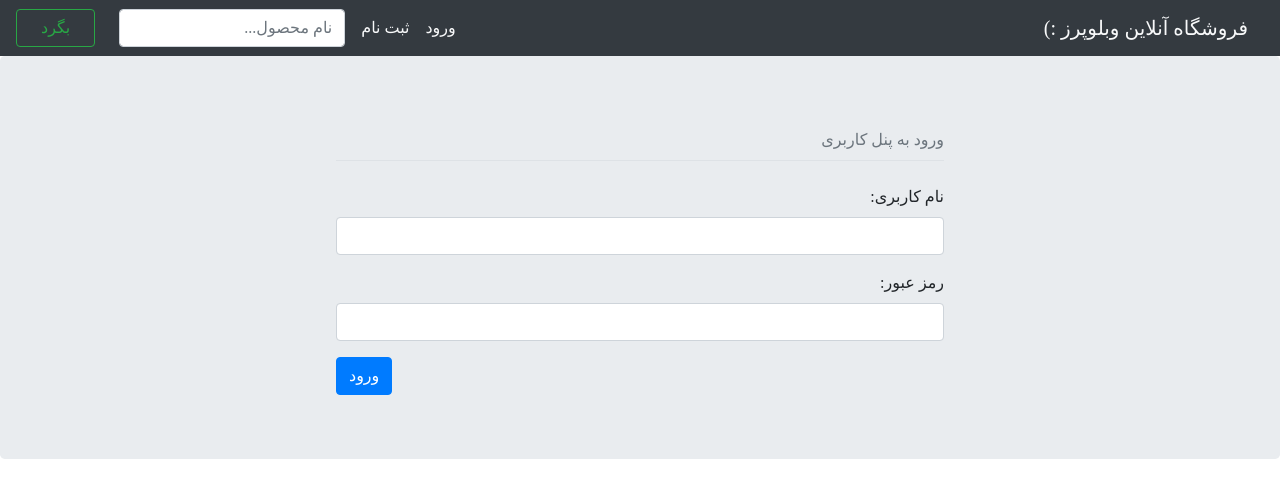
After one commit to navidmadannezhad/webelopers-HeevTeam, a Django app: page /login/ in a window 1280 px wide. The commit adds this page. Shown: the top 498 px of the page. Run offline with Django 3.2, Linux system fonts and the light colour scheme; some libraries are stand-ins or nearby versions.

Commit message:
feature 3 Done!

```diff
--- a/Webelopers/urls.py
+++ b/Webelopers/urls.py
@@ -3,5 +3,6 @@ from django.urls import path, include
 
 urlpatterns = [
     path('admin/', admin.site.urls),
-    path('', include('ecommerce.urls'))
+    path('', include('ecommerce.urls')),
+    path('', include('django.contrib.auth.urls')),
 ]
--- a/ecommerce/static/main.css
+++ b/ecommerce/static/main.css
@@ -13,13 +13,20 @@ html , body{
     color: white !important;
 }
 
-/* Register Page --- */
-form#register_form , div.register-intro{
+/* Register Page and Login Page --- */
+div.errors{
+    background-color: rgb(255, 80, 80);
+    color: white;
+    padding: 15px;
+    border-radius: 15px;
+    width: 50%;
+}
+form#register_form , form#login_form , div.register-intro{
     width: 50%;
 }
 
 @media only screen and (max-width:600px){
-    form#register_form , div.register-intro{
+    form#register_form, form#login_form , div.register-intro, div.errors{
         width: 90%;
     }
 }
--- a/ecommerce/templates/base.html
+++ b/ecommerce/templates/base.html
@@ -20,9 +20,15 @@
 
         <div class="collapse navbar-collapse" id="navbarSupportedContent">
           <ul class="navbar-nav mr-auto">
+            {% if request.user.is_authenticated %}
             <li class="nav-item active">
-              <a class="nav-link text-light" href="#" id="login">ورود<span class="sr-only">(current)</span></a>
-            </li>
+                <a class="nav-link text-light" href="#" id="logout">خروج<span class="sr-only">(current)</span></a>
+              </li>
+            {% else %}
+            <li class="nav-item active">
+                <a class="nav-link text-light" href="{% url 'loginPage' %}" id="login">ورود<span class="sr-only">(current)</span></a>
+              </li>
+            {% endif %}
             <li class="nav-item">
               <a class="nav-link text-light" href="{% url 'registerPage' %}" id="register">ثبت نام</a>
             </li>
--- /dev/null
+++ b/ecommerce/templates/login.html
@@ -0,0 +1,32 @@
+{% extends 'base.html' %}
+
+{% block content %}
+
+<div class="jumbotron vh-100 w-100 d-flex flex-column align-items-center">
+
+        <div class="text-muted register-intro text-right border-bottom py-2">
+            ورود به پنل کاربری
+        </div>
+
+        {% if errors %}
+        <div id="errors" class="errors mt-4 text-center">
+            {{ errors }}
+        </div>
+        {% endif %}
+
+        <form id="login_form" class="mt-4" dir="rtl" action="{% url 'loginUser' %}" method="POST">
+            {% csrf_token %}
+            <div class="mb-3">
+                <label for="username" class="form-label w-100 text-right">نام کاربری:</label>
+                <input type="text" name="username" class="form-control" id="username">
+            </div>
+            <div class="mb-3">
+                <label for="password" class="form-label w-100 text-right">رمز عبور:</label>
+                <input type="password" name="password" class="form-control" id="password">
+            </div>
+            <button name="submit" type="submit" class="btn btn-primary">ورود</button>
+        </form>
+
+</div>
+
+{% endblock %}
--- a/ecommerce/urls.py
+++ b/ecommerce/urls.py
@@ -4,5 +4,7 @@ from . import views
 urlpatterns = [
     path('', views.returnHomePage, name="homePage"),
     path('register/', views.returnRegisterPage, name="registerPage"),
-    path('register-user/', views.registerUser, name="registerUser")
+    path('register-user/', views.registerUser, name="registerUser"),
+    path('login/', views.returnLoginPage, name="loginPage"),
+    path('login-user/', views.loginUser, name="loginUser")
 ]
--- a/ecommerce/views.py
+++ b/ecommerce/views.py
@@ -1,7 +1,8 @@
 from django.shortcuts import render, redirect
 from django.contrib.auth import authenticate, login
-from django.contrib.auth.forms import UserCreationForm
+from django.http import HttpResponse
 from django.contrib.auth.models import User
+from django.contrib.auth.hashers import make_password
 
 def returnHomePage(request):
     return render(request, 'home.html')
@@ -11,7 +12,23 @@ def returnRegisterPage(request):
 
 def registerUser(request):
     if request.method == 'POST':
-        createUser = User.objects.create(first_name= request.POST['first_name'],last_name= request.POST['last_name'], email= request.POST['email'], password= request.POST['password1'], username= request.POST['username'])
+        createUser = User.objects.create(first_name= request.POST['first_name'],last_name= request.POST['last_name'], email= request.POST['email'], password= make_password(request.POST['password1']), username= request.POST['username'])
 
 
     return render(request, 'register.html')
+
+def returnLoginPage(request):
+    return render(request, 'login.html')
+
+
+
+
+""" Working --- """
+def loginUser(request):
+    username = request.POST['username']
+    password = request.POST['password']
+    user = authenticate(username= username, password = password)
+    if user:
+        return render(request, 'home.html')
+    errors = 'نام کاربری یا رمز عبور اشتباه می باشد'
+    return render(request, 'login.html', { 'errors': errors })
```
Also changed, not shown: db.sqlite3.
